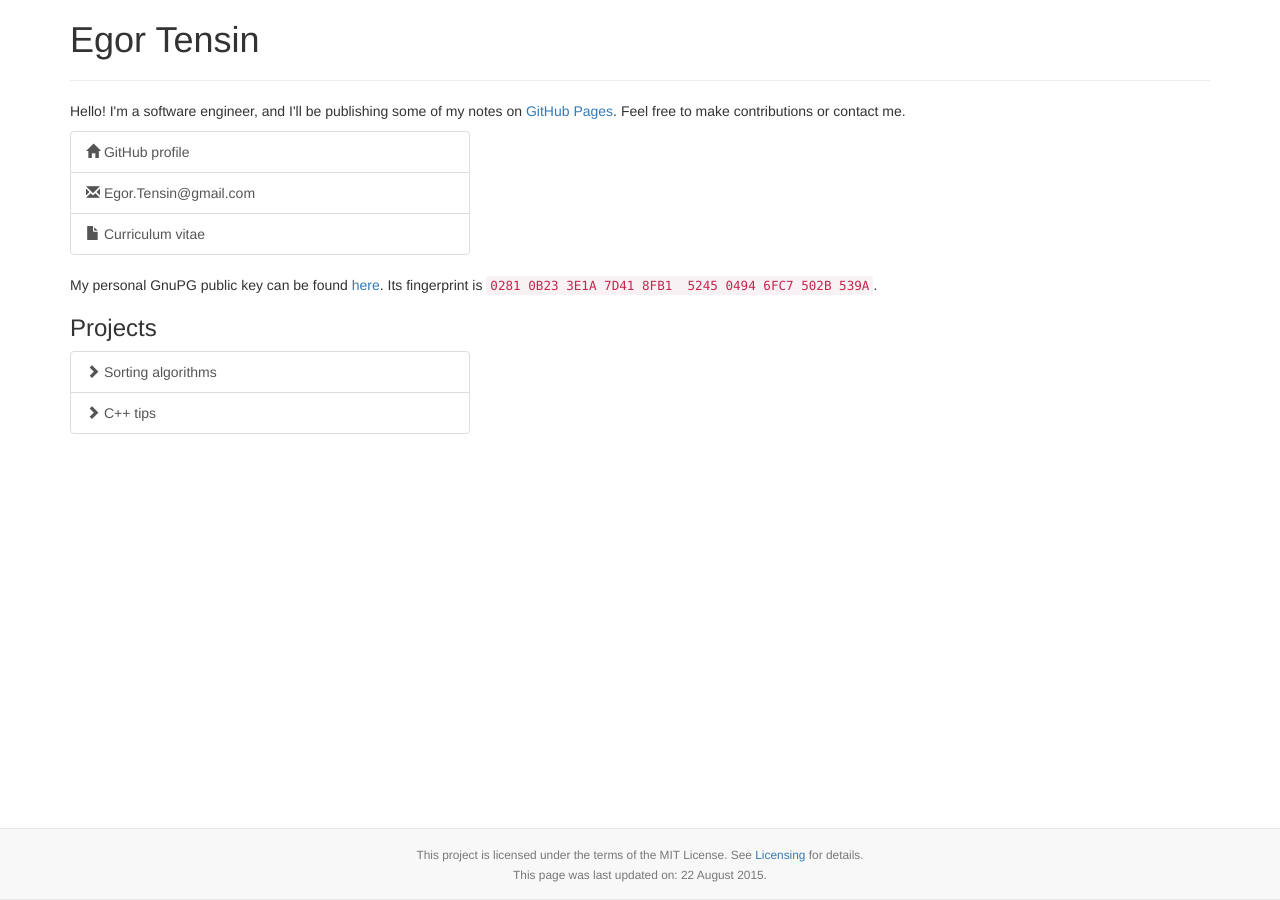
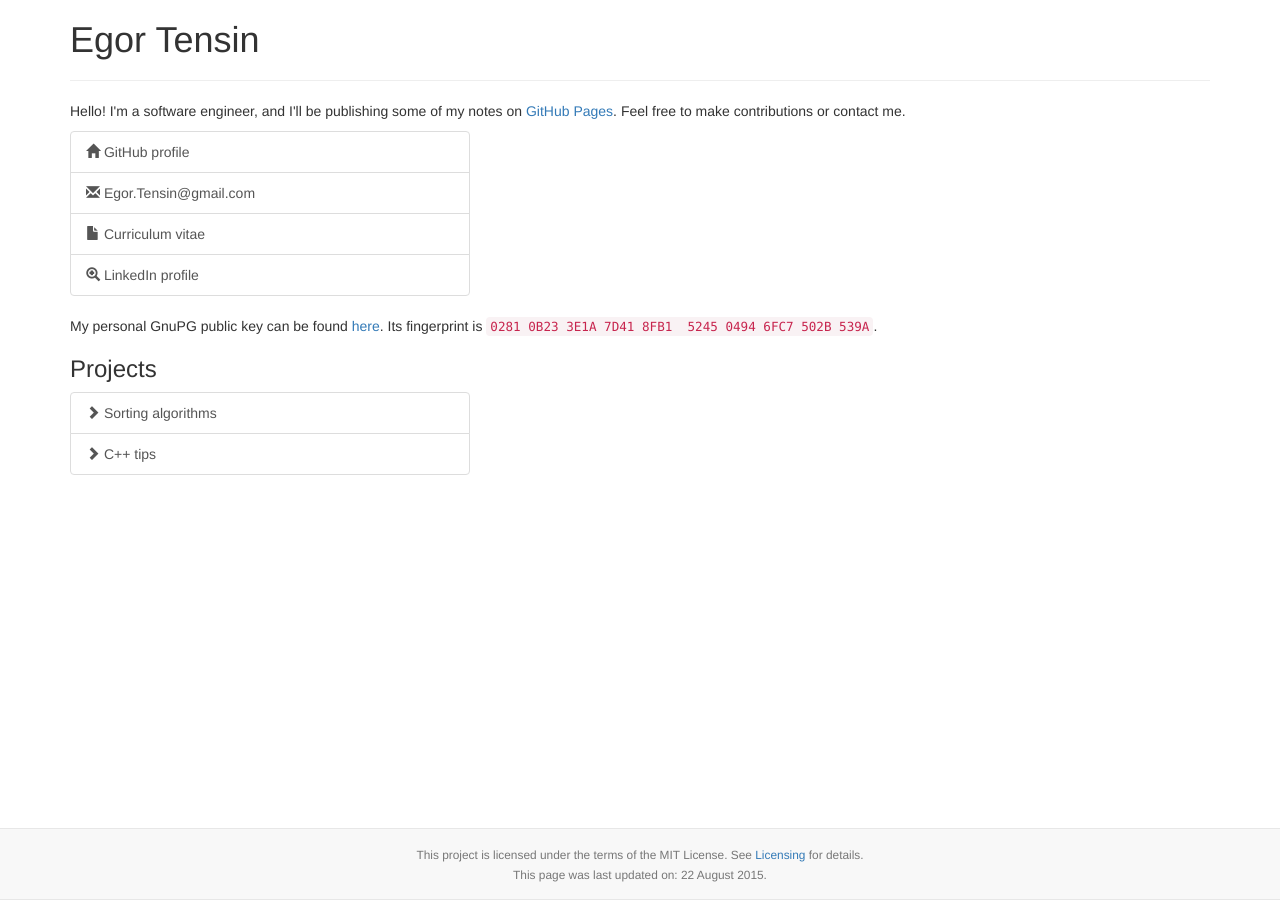
Before and after one commit to egor-tensin/egor-tensin.github.io, a Jekyll site: the page built from index.html, in a window 1280 px wide. Built offline with Jekyll 4.4.1, drawn with Linux system fonts in a browser that asks for light colours; nearby versions of some CDN libraries.

Commit message:
add a link to my LinkedIn profile

```diff
--- a/index.html
+++ b/index.html
@@ -11,6 +11,7 @@ layout: main
       <a class="list-group-item" href="https://github.com/egor-tensin/"><span class="glyphicon glyphicon-home"></span>&nbsp;GitHub profile</a>
       <a class="list-group-item" href="mailto:Egor.Tensin@gmail.com"><span class="glyphicon glyphicon-envelope"></span>&nbsp;Egor.Tensin@gmail.com</a>
       <a class="list-group-item" href="https://github.com/egor-tensin/cv/raw/master/pdf/Egor_Tensin_CV_en.pdf"><span class="glyphicon glyphicon-file"></span>&nbsp;Curriculum vitae</a>
+      <a class="list-group-item" href="https://ru.linkedin.com/pub/egor-tensin/62/90/28b"><span class="glyphicon glyphicon-zoom-in"></span>&nbsp;LinkedIn profile</a>
     </div>
     <p>My personal GnuPG public key can be found <a href="https://dl.dropboxusercontent.com/u/8932482/gpg.txt">here</a>.
 Its fingerprint is <code style="white-space: pre-wrap;">0281 0B23 3E1A 7D41 8FB1  5245 0494 6FC7 502B 539A</code>.</p>
```
